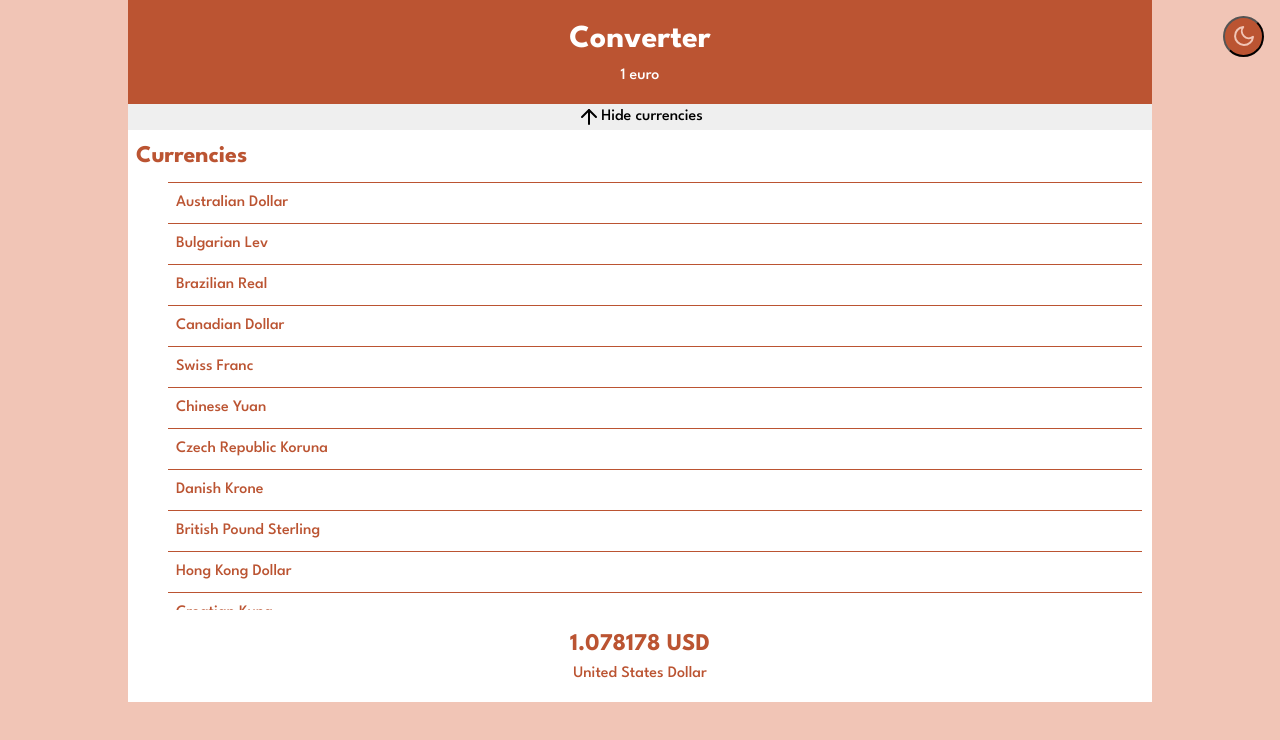
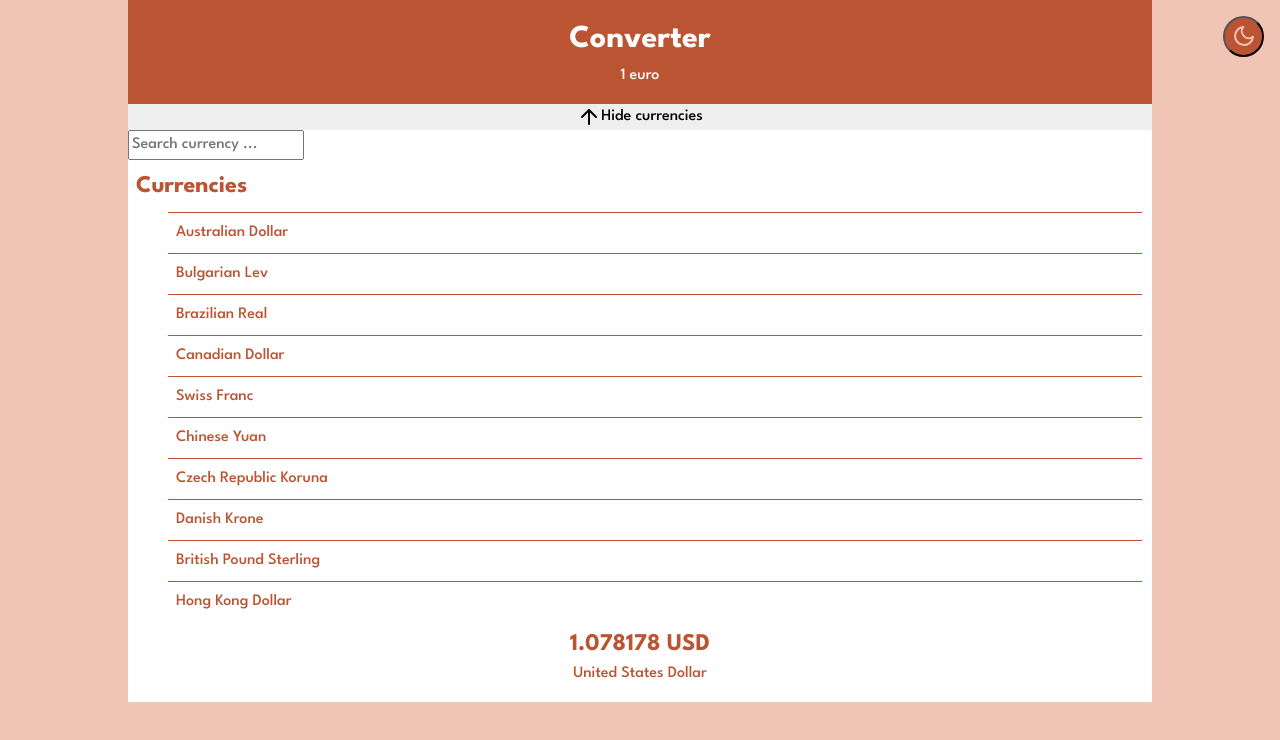
Before and after one commit to Yoann-Guion/euro-converter, a React (Vite) app: page / in a window 1280 px wide. Shown: the top 740 px of the page. Built offline with nearby package versions, Linux system fonts and the light colour scheme.

Commit message:
rajout barre de recherche piloté par le state (reste un peu de css à faire)

```diff
--- a/src/components/App/Currencies/Currencies.tsx
+++ b/src/components/App/Currencies/Currencies.tsx
@@ -1,3 +1,4 @@
+import { useState } from 'react';
 import ICurrency from '../../../@types/currency';
 import './Currencies.scss';
 
@@ -7,11 +8,28 @@ interface CurrenciesProps {
 }
 
 function Currencies({ currencies, setCurrentCurrency }: CurrenciesProps) {
+  const [searchValue, setSearchValue] = useState('');
+  const filteredList = currencies.filter((currency) => {
+    const descUpper = currency.description.toUpperCase();
+    const serachUpper = searchValue.toUpperCase();
+    return descUpper.includes(serachUpper);
+  });
+
   return (
     <main className="main">
+      <input
+        type="text"
+        className="currencies-search"
+        placeholder="Search currency ..."
+        value={searchValue}
+        onChange={(event: React.ChangeEvent<HTMLInputElement>) => {
+          setSearchValue(event.target.value);
+        }}
+      />
+
       <h2 className="main-title">Currencies</h2>
       <ul className="main-list">
-        {currencies.map((currency) => (
+        {filteredList.map((currency) => (
           <div
             role="button"
             tabIndex={0}
```
